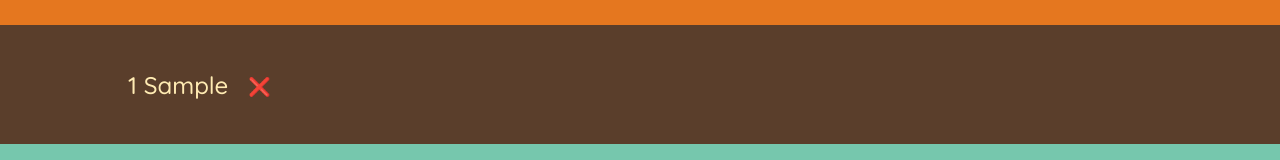
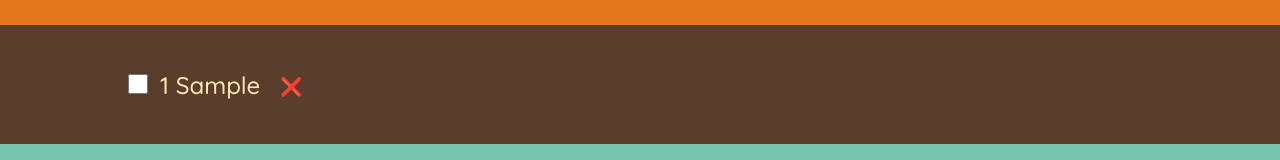
Before and after one commit to KrisD23/travel-list, a React (Create React App) app: page / in a window 1280 px wide. Both pictures are taken after typing "Sample" into the empty fields and a click on the button "ADD". Shown: the part 252-412 px from the top of the page. Built offline with nearby package versions, Linux system fonts and the light colour scheme.

Commit message:
Added a isPacked toggle functionality checkbox to item

```diff
--- a/src/App.js
+++ b/src/App.js
@@ -15,11 +15,23 @@
     setItems((items) => items.filter((item) => item.id !== id));
   }
 
+  function handleToggleItem(id) {
+    setItems((items) =>
+      items.map((item) =>
+        item.id === id ? { ...item, packed: !item.packed } : item
+      )
+    );
+  }
+
   return (
     <div>
       <Logo />
       <Form onAddItems={handleAddItems} />
-      <PackingList items={items} onDeleteItem={handleDeleteItem} />
+      <PackingList
+        items={items}
+        onDeleteItem={handleDeleteItem}
+        onToggleItem={handleToggleItem}
+      />
       <Stats />
     </div>
   );
@@ -73,22 +85,34 @@
     </form>
   );
 }
-function PackingList({ items, onDeleteItem }) {
+function PackingList({ items, onDeleteItem, onToggleItem }) {
   return (
     <div className="list">
       <ul>
         {items.map((item) => (
-          <Item item={item} onDeleteItem={onDeleteItem} key={item.id} />
+          <Item
+            item={item}
+            onDeleteItem={onDeleteItem}
+            key={item.id}
+            onToggleItem={onToggleItem}
+          />
         ))}
       </ul>
     </div>
   );
 }
 
-function Item({ item, onDeleteItem }) {
+function Item({ item, onDeleteItem, onToggleItem }) {
   return (
     <>
       <li>
+        <span>
+          <input
+            type="checkbox"
+            value={item.packed}
+            onChange={() => onToggleItem(item.id)}
+          ></input>
+        </span>
         <span style={item.packed ? { textDecoration: "line-through" } : {}}>
           {item.quantity} {item.description}
         </span>
```
